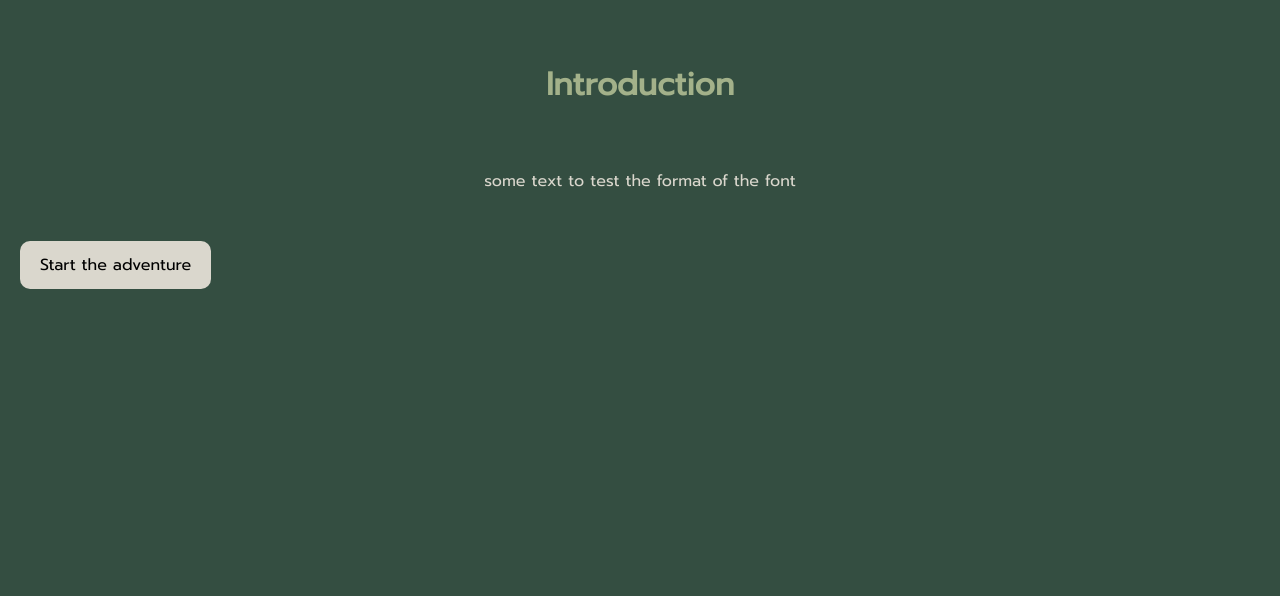
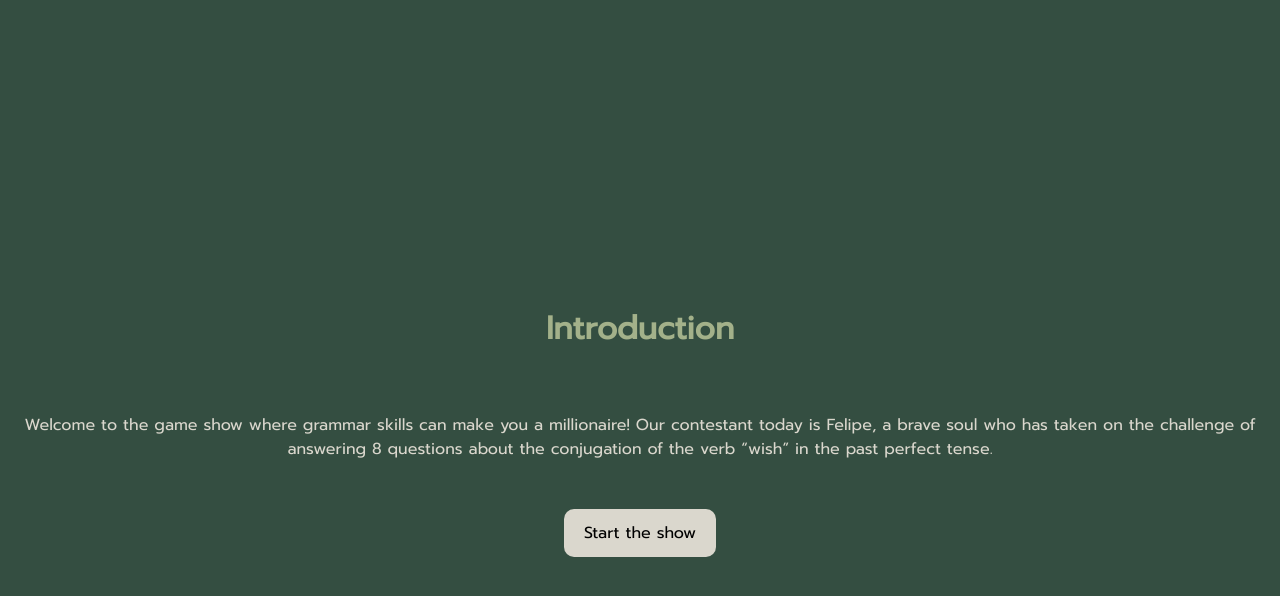
Before and after one commit to sotsuna/jogo-de-ingles, a plain HTML site: page introduction.html in a window 1280 px wide. Drawn offline with Linux system fonts and the light colour scheme.

Commit message:
changed titles and descriptions

```diff
--- a/introduction.html
+++ b/introduction.html
@@ -7,20 +7,25 @@
     <meta name="viewport" content="width=device-width, initial-scale=1.0">
     <title>Introduction</title>
 </head>
+
 <body>
     <div class="container">
-            <div class="menu1">
+        <div class="menu-1">
             <main>
                 <h1>
                     Introduction
                 </h1>
+                <div class="blocktext">
                     <p class="paragraph">
-                        some text to test the format of the font
+                        Welcome to the game show where grammar skills can make you a millionaire!
+                        Our contestant today is Felipe, a brave soul who has taken on the challenge of answering 8
+                        questions about the conjugation of the verb “wish” in the past perfect tense.
                     </p>
+                </div>
                 <br />
                 <br />
                 <button onclick="window.location.href = 'levels/1.html'">
-                        Start the adventure
+                    Start the show
                 </button>
             </main>
         </div>
```
Also changed, not shown: about.html (+1 -1 lines), index.html (+1 -1 lines). Lines whose indentation alone changed are shown as unchanged.
